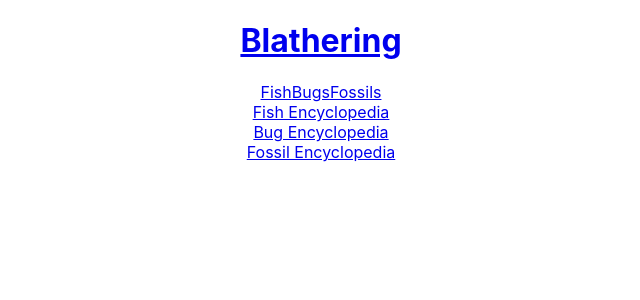
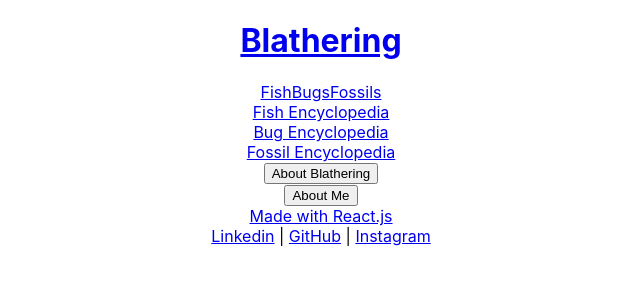
Before and after one commit to mekaala/project-four, a React (Create React App) app in the folder client/: page / in a window 1280 px wide. Shown: the top 300 px of the page, without its empty margins (319-959 px from the left). Built offline with nearby package versions, Linux system fonts and the light colour scheme.

Commit message:
created footer component

```diff
--- a/client/src/App.js
+++ b/client/src/App.js
@@ -8,6 +8,7 @@
 import BugDetail from './components/BugDetail';
 import FossilList from './components/FossilList';
 import FossilDetail from './components/FossilDetail';
+import Footer from './components/Footer'
 
 import "./App.css";
 
@@ -27,6 +28,7 @@
                         <Route exact path="/fossils" component={ FossilList }/>
                         <Route path="/fossils/:id" component={ FossilDetail }/>
                     </Switch>
+                    <Footer/>
                 </div>
             </Router>
         );
--- /dev/null
+++ b/client/src/components/Footer.jsx
@@ -0,0 +1,74 @@
+/* eslint-disable react/jsx-no-target-blank */
+import React, { Component } from 'react'
+import profile from '../images/MekaalAhmadProfile.jpg'
+
+export default class About extends Component {
+    state = {
+        showBlathering: false,
+        showAbout: false
+    }
+
+
+    toggleBlathering = () => {
+        const newShowBlathering = !this.state.showBlathering;
+        this.setState({
+            showBlathering: newShowBlathering,
+        });
+    };
+
+    toggleAbout = () => {
+        const newShowAbout = !this.state.showAbout;
+        this.setState({
+            showAbout: newShowAbout,
+        });
+    };
+    render() {
+        return (
+            <div className="footer">
+                <button onClick={ this.toggleBlathering }>
+                    { this.state.showBlathering
+                        ? 'Collapse'
+                        : 'About Blathering'
+                    }
+                </button>
+                { this.state.showBlathering
+                    ?
+                    <div className="about">
+                    <h1>ABOUT BLATHERING</h1>
+                        <div className="mindify-container">
+                            <p>Lorem ipsum dolor sit, amet consectetur adipisicing elit. Odit, eius eveniet error rerum iure adipisci quisquam ab quae quo corrupti recusandae illo modi! Aut est voluptates voluptatem in eligendi debitis?</p>
+                        </div>
+                    </div>
+                    : null
+                }<br/>
+                <button onClick={ this.toggleAbout }>
+                    { this.state.showAbout
+                        ? 'Collapse'
+                        : 'About Me'
+                    }
+                </button>
+                { this.state.showAbout
+                    ?
+                    <div className="about">
+                    <h1>ABOUT ME</h1>
+                        <div className="about-container">
+                            <img src={profile} alt='profile'/>
+                            <div className="about-description">
+                                <h2>Mekaal Ahmad</h2>
+                                <p>I am currently attending General Assembly as a student of the Software Engineering Immersive program. With this program, I hope to develop an advanced set of skills to benefit others. I hope to master website creation, and craft many successful projects.<br/>
+                                Outside of General Assembly, I am a massive Nintendo fan who loves all their games, and a photographer who focuses on capturing the night sky, landscapes, and nature. I hope that with this application, I can display my capabilities in Software Engineering.</p>
+                            </div>
+                        </div>
+                    </div>
+                    : null
+                }
+                <div className="bottom">
+                    <a href="https://reactjs.org/" target="_blank">Made with React.js</a>
+                    <nav className="footernav">
+                        <a href="https://www.linkedin.com/in/mekaal-ahmad-b7339191/" target="_blank">Linkedin</a> | <a href="https://github.com/mekaala" target="_blank">GitHub</a> | <a href="https://www.instagram.com/mekastro/?hl=en" target="_blank">Instagram</a>
+                    </nav>
+                </div>
+            </div>
+        )
+    }
+}
```
Lines whose indentation alone changed are shown as unchanged.
